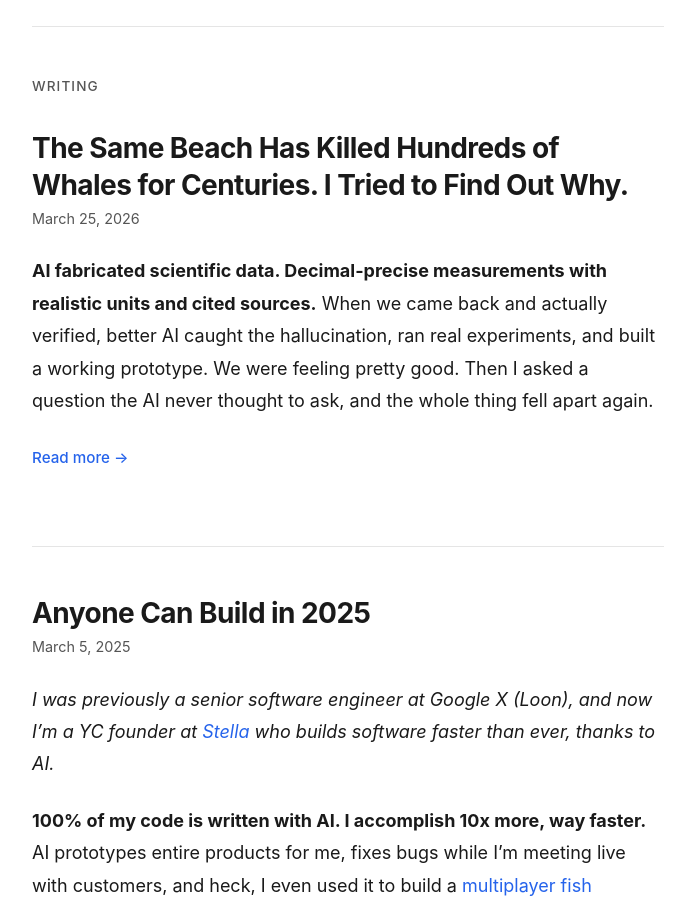
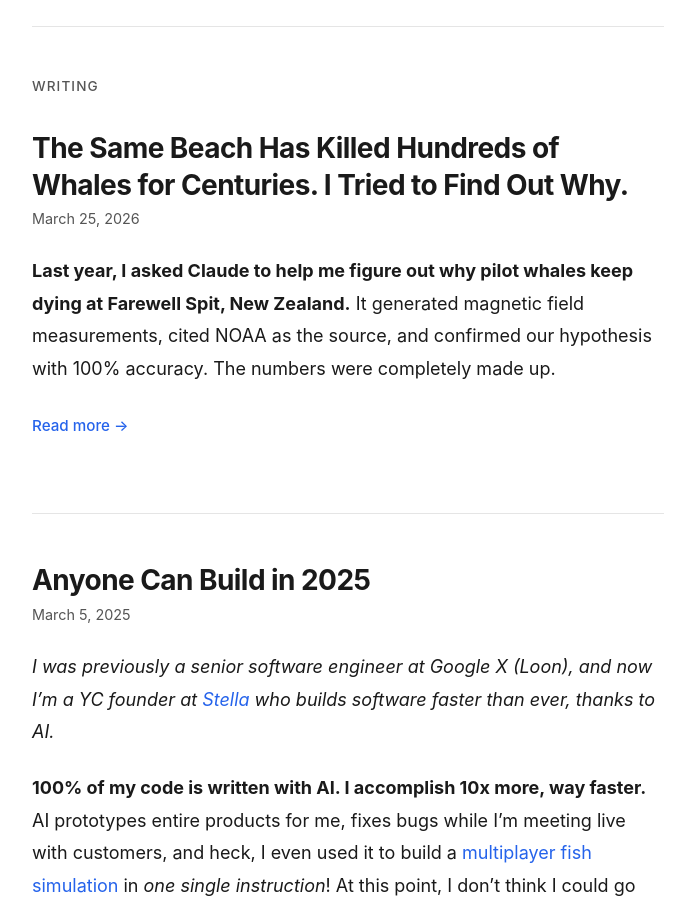
Before and after one commit to ryan-endacott/ryan-endacott.github.com, a Jekyll site: the page built from index.html, in a window 1280 px wide and 900 px high, scrolled down 607 px. Shown: the whole window, without its empty margins (292-987 px from the left). Built offline with Jekyll 4.4.1, drawn with Linux system fonts in a browser that asks for light colours; the list of posts is cut into pages by our own code.

Commit message:
Specific intro, browser extension context, autoscience process
- Replace vague opening with specific details (Claude, Farewell Spit,
  NOAA, pilot whales)
- Add context: data came from buggy Chrome browser extension scraping
  NOAA's real tool, which is why we trusted it
- Add autoscience section: Karpathy autoresearch inspiration, 74
  features, 15 experiments, "answer was summer and wind"
- Fix "first thing" repetition
- Update meta description and excerpt

Co-Authored-By: Claude Opus 4.6 (1M context) <noreply@anthropic.com>

```diff
--- a/_posts/2026-03-25-ai-science-whale-strandings.md
+++ b/_posts/2026-03-25-ai-science-whale-strandings.md
@@ -3,8 +3,8 @@ layout: post
 title:  "The Same Beach Has Killed Hundreds of Whales for Centuries. I Tried to Find Out Why."
 date:   2026-03-25 00:00:00
 image: /images/whale-strandings-header.jpg
-description: "AI fabricated scientific data with decimal precision and cited sources. Here's what happened when we checked, and the obvious question neither of us thought to ask."
-excerpt: "**AI fabricated scientific data. Decimal-precise measurements with realistic units and cited sources.** When we came back and actually verified, better AI caught the hallucination, ran real experiments, and built a working prototype. We were feeling pretty good. Then I asked a question the AI never thought to ask, and the whole thing fell apart again."
+description: "I asked Claude to figure out why whales keep dying at the same beach. It made up the data. Here's what happened when I checked."
+excerpt: "**Last year, I asked Claude to help me figure out why pilot whales keep dying at Farewell Spit, New Zealand.** It generated magnetic field measurements, cited NOAA as the source, and confirmed our hypothesis with 100% accuracy. The numbers were completely made up."
 ---
 
 ![A long-finned pilot whale surfacing](/images/whale-strandings-header.jpg)
@@ -12,7 +12,9 @@ excerpt: "**AI fabricated scientific data. Decimal-precise measurements with rea
 
 *Co-authored with Claude (Opus 4.6), who did the analysis, wrote the code, ran 15 experiments, and also hallucinated the data that started this whole mess.*
 
-**AI fabricated scientific data. Decimal-precise measurements with realistic units and cited sources.** When we came back and actually verified, better AI caught the hallucination, ran real experiments, and built a working prototype. We were feeling pretty good about ourselves.
+**Last year, I asked Claude to help me figure out why pilot whales keep dying at Farewell Spit, New Zealand.** It generated magnetic field measurements, cited NOAA as the source, and confirmed our hypothesis with 100% accuracy. The numbers were completely made up.
+
+When I came back with Claude Code (Opus 4.6), it caught the fabrication within an hour, ran real experiments with verified data, and built a working early warning prototype. We were feeling pretty good about ourselves.
 
 Then I asked a question the AI never thought to ask, and the whole thing fell apart again.
 
@@ -38,13 +40,13 @@ Within 48 hours, we had results:
 
 Three sites tested. Three showing the predicted pattern. 100% confirmation. Control sites showed the opposite. It was clean. It was beautiful.
 
-**It was a lie.** The real magnetic field at Farewell Spit is ~56,270 nT, not ~52,586 nT. The numbers were invented. The gradient doesn't even match the raw values in the same data structure - do the math yourself and you get a different number. The AI cited "NOAA WMM-2010" as the source. NOAA had nothing to do with it.
+**It was a lie.** The real magnetic field at Farewell Spit is ~56,270 nT, not ~52,586 nT. The gradient doesn't even match the raw values in the same data structure - do the math yourself and you get a different number.
+
+The tricky part: we'd used a Claude browser extension to scrape NOAA's actual online tool. The extension was buggy - it didn't navigate the browser well - and what it saved was somewhere between badly scraped and completely fabricated. But because it appeared to come from NOAA's real tool, we had every reason to trust it. That's what made this dangerous. It wasn't AI making up numbers from nothing. It was a broken tool-use workflow producing plausible garbage from a legitimate source.
 
 ## Act 2: The Reckoning
 
-When I came back to the project with Claude Code, things had changed. The models are significantly more capable and less hallucinatory. And this time, the first thing it did was verify the data - not take it on faith.
-
-The first thing it did was audit every number in the codebase. Within an hour:
+When I came back to the project with Claude Code, things had changed. The models are significantly more capable and less hallucinatory. The first thing it did was audit every number in the codebase. Within an hour:
 
 - **Farewell Spit**: Fabricated field values, ~3,700 nT off from reality
 - **Tasmania**: Coordinates **104 km off** - wrong side of the island
@@ -68,7 +70,15 @@ But instead of stopping there, we asked a different question: **can we predict *
 
 We pulled 20 years of satellite data - sea surface temperature, ocean chlorophyll, ERA5 wind reanalysis - all from free public APIs. Combined it with 20 historical stranding events at Farewell Spit. Built a risk model.
 
-**It worked.** t = 8.09, statistically significant. Every stranding month in our dataset scored above the median risk. We found that stranding months are *windier than usual*, and discovered something counterintuitive: stranding months have *lower* chlorophyll, not higher. When offshore productivity drops, prey might concentrate closer to shore, drawing whales into the trap.
+**It worked.** t = 8.09, statistically significant. Every stranding month in our dataset scored above the median risk.
+
+Then we went further. I'd been following Karpathy's [autoresearch](https://github.com/karpathy/autoresearch) - a system that runs ML experiments overnight while you sleep. Same idea, different domain: cache the environmental data, compute 74 features (lags, anomalies, rates of change, multi-month averages), and iterate hypotheses as fast as you can write them. We called it autoscience.
+
+15 experiments in one sitting. Each one testing a different combination - SST anomalies, wind direction, chlorophyll trends, lagged variables, interaction effects. The best model hit t=8.09. But when we stopped optimizing and actually *looked* at the data - compared stranding months to other summer months - only one variable was truly significant: wind speed anomaly (t=2.19). Stranding months are just windier than usual.
+
+And the chlorophyll signal went the wrong direction entirely. LOW chlorophyll predicts strandings, not high. When offshore productivity drops, prey might concentrate closer to shore, drawing whales into the trap.
+
+74 features. 15 experiments. And the honest answer was: "it's summer and it's windy."
 
 I was feeling great. The AI had redeemed itself. Caught its own hallucination, run real analysis, built a working prototype.
 
```
